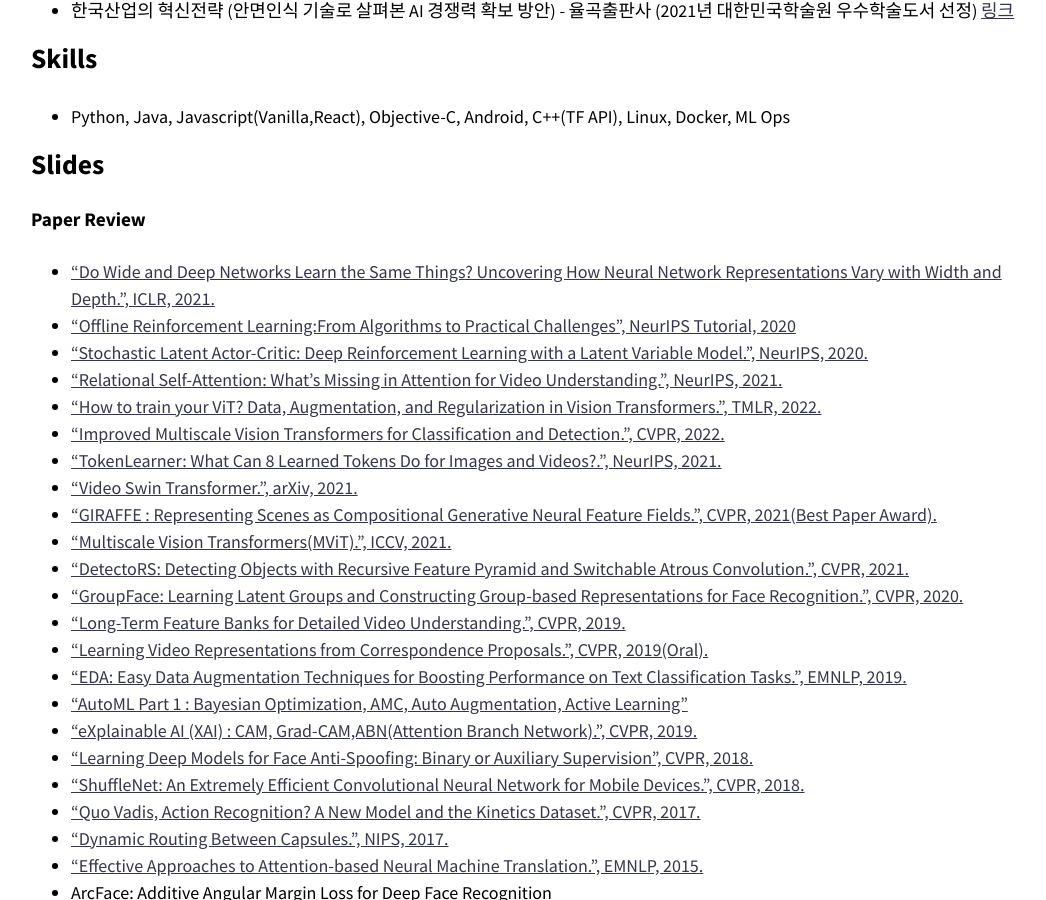
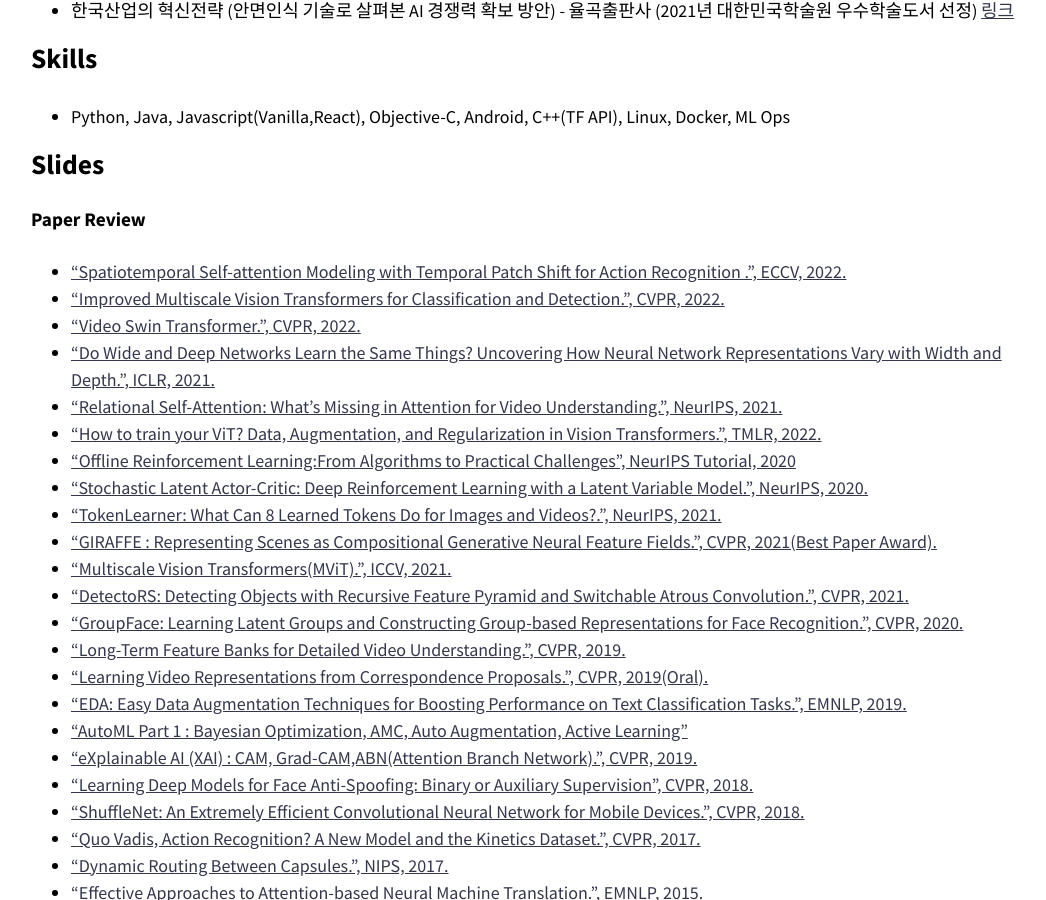
Before and after one commit to healess/healess.github.io, a Jekyll site: the page built from index.md, in a window 1280 px wide and 900 px high, scrolled down 3395 px. Shown: the whole window, without its empty margins (115-1161 px from the left). Built offline with Jekyll 4.4.1, drawn with Linux system fonts in a browser that asks for light colours; nearby versions of some CDN libraries.

Commit message:
add TPS Paper

```diff
--- a/index.md
+++ b/index.md
@@ -101,16 +101,18 @@ entries_layout: grid
 
 ## Slides
 #### Paper Review
+* ["Spatiotemporal Self-attention Modeling with Temporal Patch Shift for Action Recognition
+.", ECCV, 2022.](https://healess.github.io/assets/pdf/[Paper]TPS.pdf)
+* ["Improved Multiscale Vision Transformers for Classification and Detection.", CVPR, 2022.](https://healess.github.io/paper/Paper-Improved-Multiscale-Vision-Transformers/)
+* ["Video Swin Transformer.", CVPR, 2022.](https://healess.github.io/paper/Paper-Video-Swin-Transformer/)
 * ["Do Wide and Deep Networks Learn the Same Things? Uncovering How Neural Network Representations
 Vary with Width and Depth.", ICLR, 2021.](https://healess.github.io/assets/pdf/[Paper]DoWideandDeep.pdf)
+* ["Relational Self-Attention: What’s Missing in Attention for Video Understanding.", NeurIPS, 2021.](https://healess.github.io/assets/pdf/[Paper]RSA.pdf)
+* ["How to train your ViT? Data, Augmentation, and Regularization in Vision Transformers.", TMLR, 2022.](https://healess.github.io/paper/Paper-How-to-train-your-ViT/)
 * ["Offline Reinforcement Learning:From Algorithms to Practical Challenges", NeurIPS Tutorial, 2020](https://healess.github.io/assets/pdf/[Tutorial]OffRL.pdf)
 * ["Stochastic Latent Actor-Critic: Deep Reinforcement Learning with a Latent Variable Model.", NeurIPS, 2020.](https://healess.github.io/assets/pdf/[Paper]SLAC.pdf)
-* ["Relational Self-Attention: What’s Missing in Attention for Video Understanding.", NeurIPS, 2021.](https://healess.github.io/assets/pdf/[Paper]RSA.pdf)
-* ["How to train your ViT? Data, Augmentation, and Regularization in Vision Transformers.", TMLR, 2022.](https://healess.github.io/paper/Paper-How-to-train-your-ViT/)
-* ["Improved Multiscale Vision Transformers for Classification and Detection.", CVPR, 2022.](https://healess.github.io/paper/Paper-Improved-Multiscale-Vision-Transformers/)
 * ["TokenLearner: What Can 8 Learned Tokens Do for Images and
 Videos?.", NeurIPS, 2021.](https://healess.github.io/paper/Paper-TokenLearner/)
-* ["Video Swin Transformer.", arXiv, 2021.](https://healess.github.io/paper/Paper-Video-Swin-Transformer/)
 * ["GIRAFFE : Representing Scenes as Compositional Generative Neural Feature Fields.", CVPR, 2021(Best Paper Award).
 ](https://www.slideshare.net/healess/paper-giraffe-representing-scenes-as-compositional-generative-neural-feature-fields)
 * ["Multiscale Vision Transformers(MViT).", ICCV, 2021.
```
